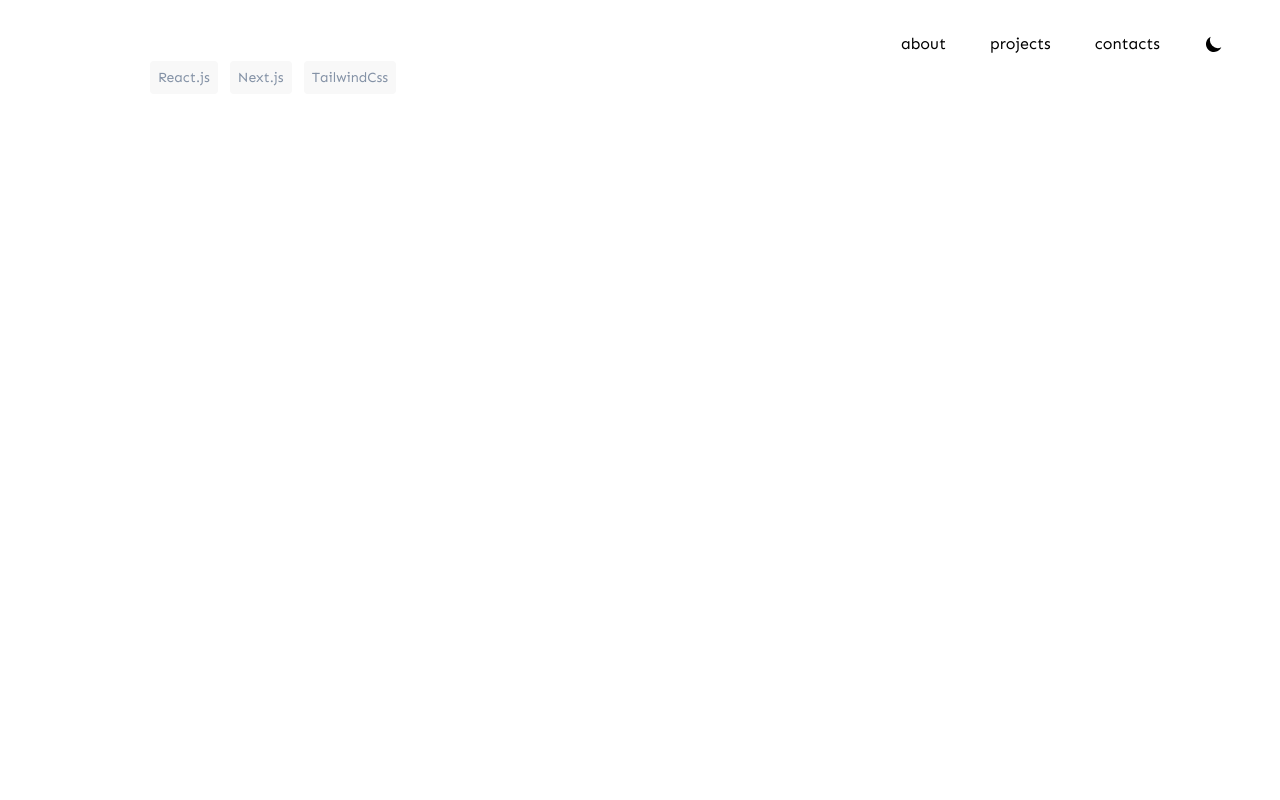
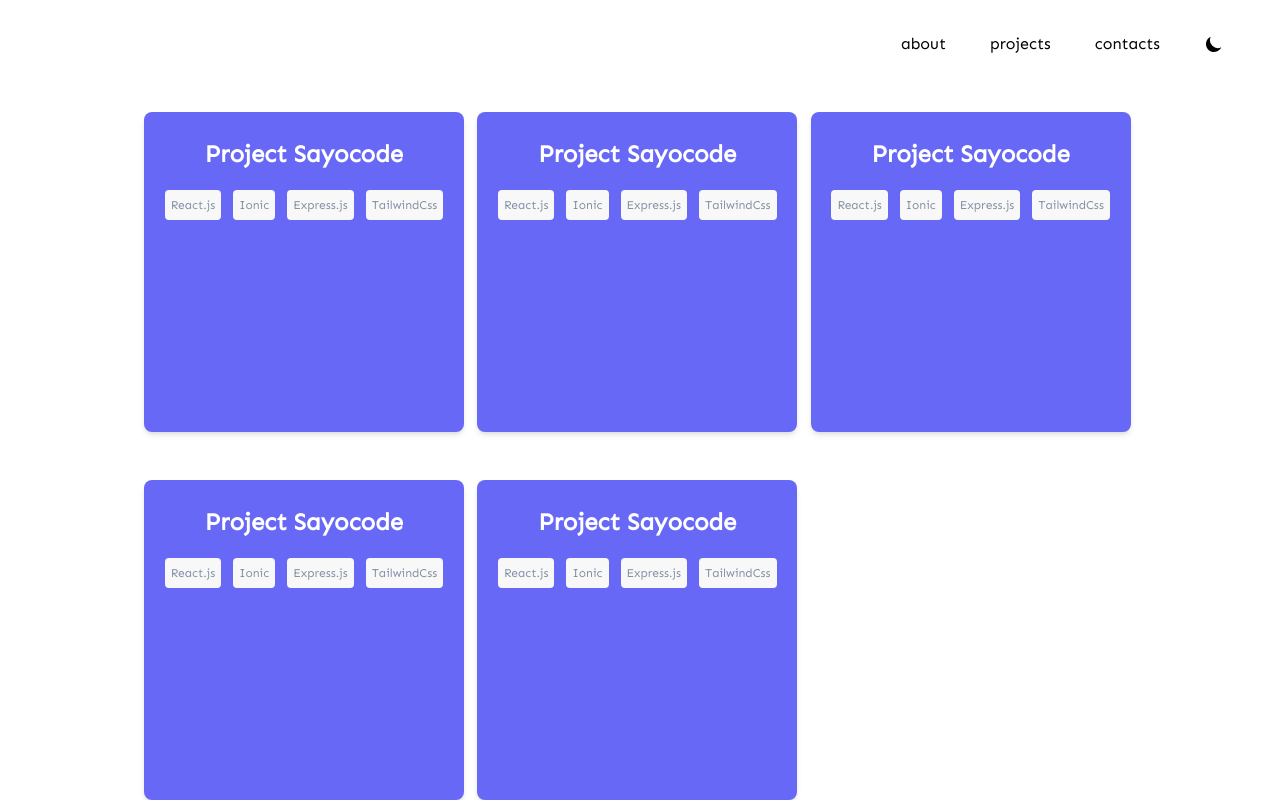
Before and after one commit to joshuadavidang/joshua-david-legacy, a Next.js app: page /projects in a window 1280 px wide. Built offline with nearby package versions, Linux system fonts and the light colour scheme.

Commit message:
added modal content

```diff
--- a/pages/contacts.js
+++ b/pages/contacts.js
@@ -8,7 +8,7 @@ import Link from "next/link";
 export default function Contacts() {
   return (
     <>
-      <div className="relative bg-white dark:bg-black overflow-hidden">
+      <div className="relative bg-white dark:bg-black">
         <header className="fixed hidden md:block">
           <NavBar />
         </header>
--- a/pages/index.js
+++ b/pages/index.js
@@ -12,7 +12,7 @@ export default function Home() {
         <link rel="icon" href="/favicon.ico" />
       </Head>
 
-      <div className="relative bg-white dark:bg-black overflow-hidden">
+      <div className="relative bg-white dark:bg-black">
         <header className="fixed hidden md:block">
           <NavBar />
         </header>
--- a/pages/projects.js
+++ b/pages/projects.js
@@ -1,20 +1,43 @@
+import { useState } from "react";
+import MobileNavBar from "../components/MobileNavBar";
 import NavBar from "../components/NavBar";
-import Card from "../shared/Card";
+import Card from "../shared/Card/Card";
+import CardBody from "../shared/Card/CardBody";
+import CardHeader from "../shared/Card/CardHeader";
 import Chip from "../shared/Chip";
+import Modal from "../shared/Modal";
 
 export default function Projects() {
-  let techStack = ["React.js", "Next.js", "TailwindCss"];
+  const [open, setOpen] = useState(false);
+
+  let techStack = ["React.js", "Ionic", "Express.js", "TailwindCss"];
+  let data = [1, 1, 1, 1, 1];
+
+  const openModal = () => {
+    setOpen(!open);
+  };
 
   return (
-    <div className="relative bg-white dark:bg-black overflow-hidden">
+    <div className="relative bg-white dark:bg-black">
       <header className="fixed hidden md:block">
         <NavBar />
       </header>
 
-      <main className="md:px-36 md:py-16 pt-16 h-screen w-screen">
-        <Card>
-          <Chip chipLabel={techStack} />
+      <header className="md:hidden block">
+        <MobileNavBar />
+      </header>
+
+      <main className="md:px-36 md:py-16 md:pt-16 h-screen w-screen">
+        <Card data={data} openModal={openModal}>
+          <CardHeader>Project Sayocode</CardHeader>
+          <CardBody>
+            <Chip chipLabel={techStack} />
+          </CardBody>
         </Card>
+
+        <Modal open={open}>
+          <p>modal opened</p>
+        </Modal>
       </main>
     </div>
   );
--- a/shared/Card.jsx
+++ /dev/null
@@ -1,7 +0,0 @@
-export default function Card({ children }) {
-  return (
-    <>
-      <div>{children}</div>
-    </>
-  );
-}
--- /dev/null
+++ b/shared/Card/Card.jsx
@@ -0,0 +1,19 @@
+export default function Card(props) {
+  const { data, openModal, children } = props;
+
+  return (
+    <>
+      <div className="grid md:grid-cols-3 gap-2 gap-y-12 justify-center items-center md:h-3/4 pt-12">
+        {data.map((d, index) => (
+          <div
+            className="p-6 w-80 h-80 bg-blue1 dark:bg-white rounded-lg shadow-md cursor-pointer"
+            key={index}
+            onClick={openModal}
+          >
+            {children}
+          </div>
+        ))}
+      </div>
+    </>
+  );
+}
--- /dev/null
+++ b/shared/Card/CardBody.jsx
@@ -0,0 +1,7 @@
+export default function CardBody({ children }) {
+  return (
+    <>
+      <div className="flex justify-center text-white dark:text-black">{children}</div>
+    </>
+  );
+}
--- /dev/null
+++ b/shared/Card/CardHeader.jsx
@@ -0,0 +1,9 @@
+export default function CardHeader({ children }) {
+  return (
+    <>
+      <p className="pb-3 text-2xl text-white dark:text-blue1 text-center font-bold tracking-loose dark:text-black">
+        {children}
+      </p>
+    </>
+  );
+}
--- a/shared/Chip.jsx
+++ b/shared/Chip.jsx
@@ -6,7 +6,7 @@ export default function Chip(props) {
       {chipLabel.map((tech, index) => (
         <>
           <span
-            className="rounded bg-lightGray text-gray p-2 w-fit text-sm m-1.5 font-sen"
+            className="rounded bg-lightGray text-gray p-1.5 m-1.5 w-fit text-xs font-sen"
             key={index}
           >
             {tech}
--- a/shared/Modal.jsx
+++ b/shared/Modal.jsx
@@ -1,7 +1,13 @@
-export default function Modal() {
+export default function Modal(props) {
+  const { children, open } = props;
+
   return (
     <>
-      <p>modal</p>
+      {open && (
+        <>
+          <div>{children}</div>
+        </>
+      )}
     </>
   );
 }
```
